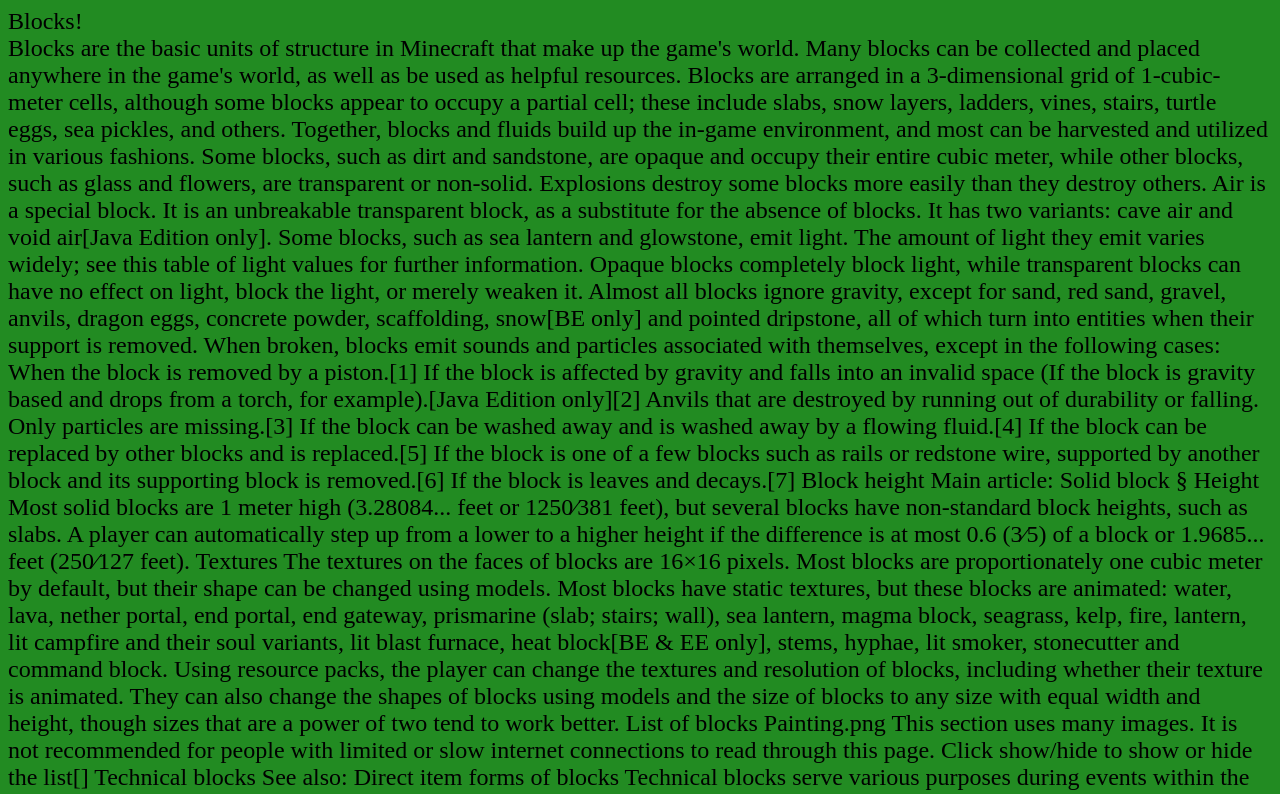
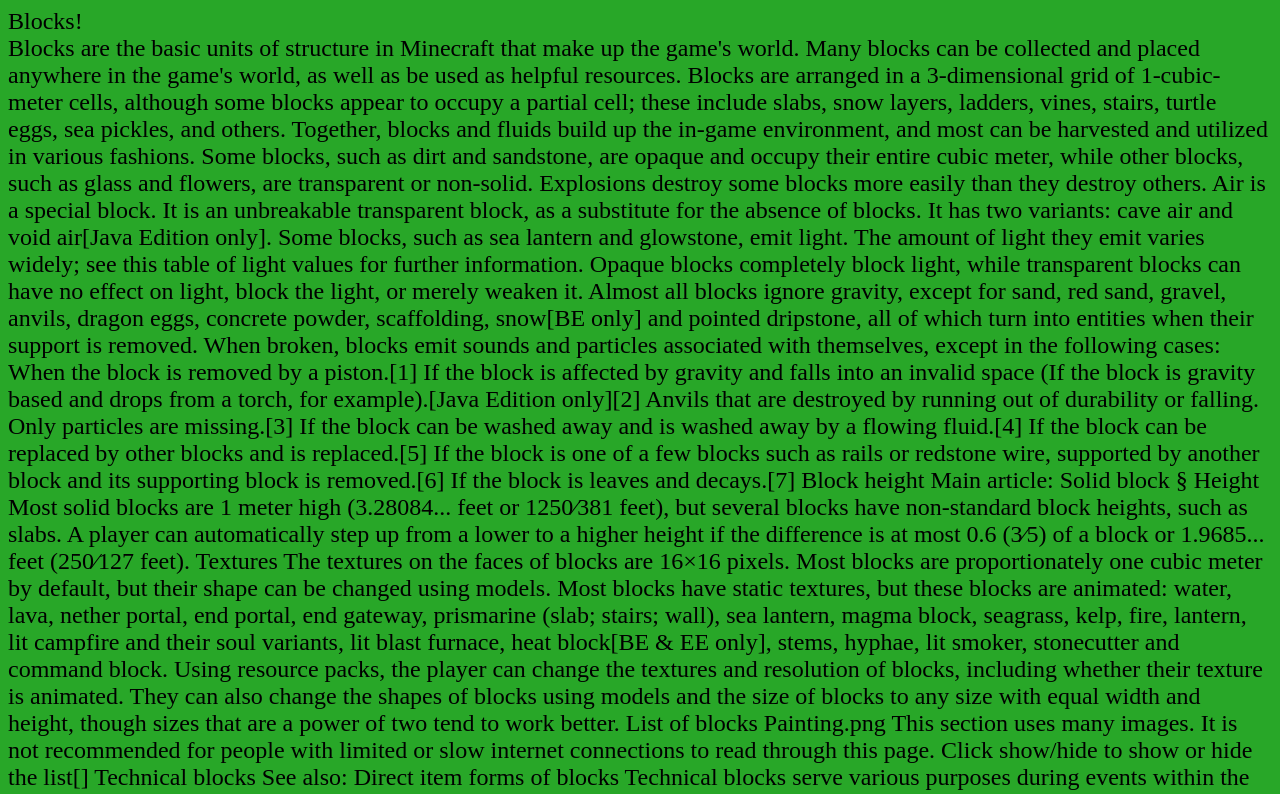
Before and after one commit to JeremiR/My_webs, a plain HTML site: page web.html in a window 1280 px wide. Shown: the top 794 px of the page. Drawn offline with Linux system fonts and the light colour scheme.

Commit message:
do more work

```diff
--- a/ap_web.css
+++ b/ap_web.css
@@ -1,5 +1,5 @@
 body{
-    background-color: forestgreen;
+    background-color: rgb(40, 167, 40);
     font-style: normal;
     font-size: x-large;
 
--- a/heder_size.css
+++ b/heder_size.css
@@ -1,3 +1,3 @@
 body{
-    size:0cm;
+    size:0ch;
 }
```
